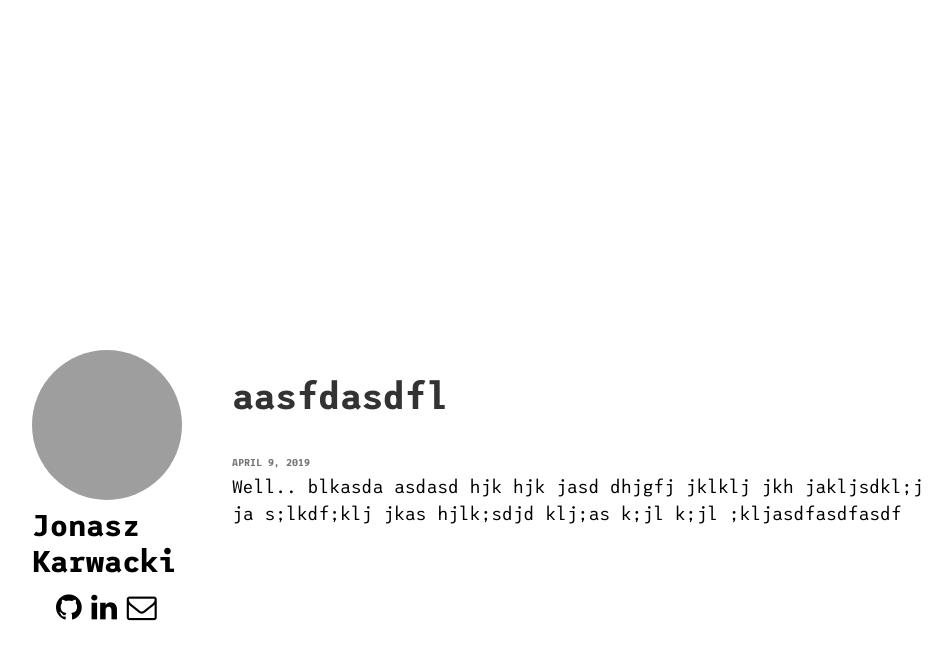
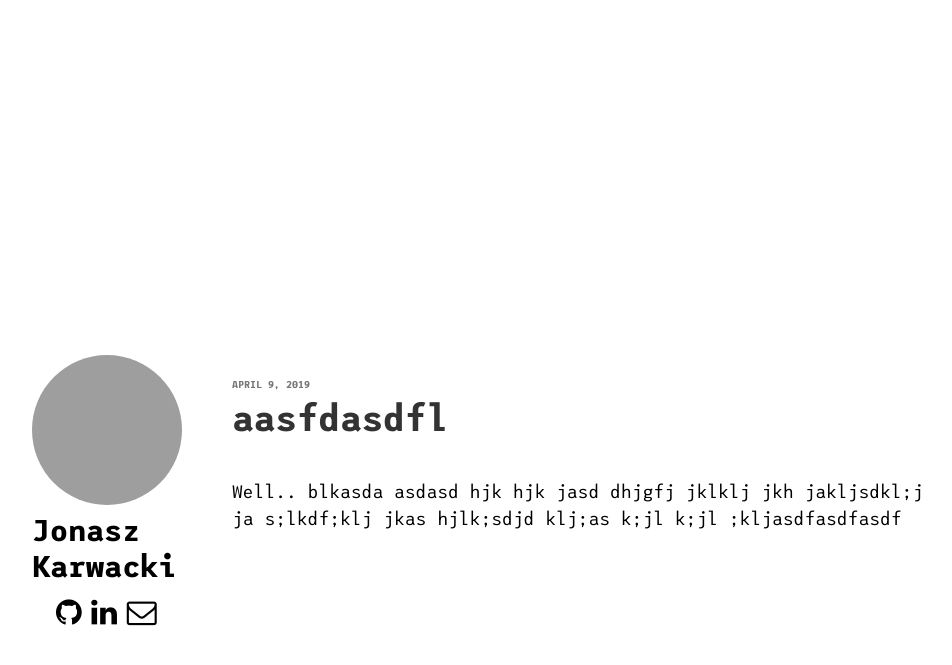
Before and after one commit to escofresco/escofresco.github.io, a Jekyll site: the page built from _posts/2019-04-09-hank-quinlan-site-jk.md, in a window 1280 px wide. Shown: the top 665 px of the page, without its empty margins (18-970 px from the left). Built offline with Jekyll 4.4.1, drawn with Linux system fonts in a browser that asks for light colours; nearby versions of some CDN libraries.

Commit message:
Change basic content

```diff
--- a/_layouts/post.html
+++ b/_layouts/post.html
@@ -1,4 +1,16 @@
 ---
+layout: layout
+---
+<section class="content">
+  <section class="byline">
+    {{ page.date | date: "%B %e, %Y" }}
+  </section>
+  <h1>
+    <a href="{{ page.url }}">{{ page.title }}</a>
+  </h1>
+  {{ content }}
+
+<!-- ---
 layout: layout
 ---
 
@@ -13,20 +25,8 @@ layout: layout
 
   {{ content }}
 
-  <!-- TODO: bio here -->
   <section class="meta">
-    <!-- <h3>Discussion, links, and tweets</h3>
-    <section class="copy">
-      <a href="https://twitter.com/{{ site.twitter }}" target="_blank">
-        <img src="{{ site.github.owner_gravatar_url }}?s=142" height="50" width="50" />
-      </a>
 
-      <p>
-      </p>
-
-      <a href="http://twitter.com/share" class="twitter-share-button" data-count="none" data-via="{{ site.twitter }}">Tweet</a>
-      <a href="http://twitter.com/{{ site.twitter }}" class="twitter-follow-button" data-show-count="false">Follow @{{ site.twitter }}</a>
-      <script src="http://platform.twitter.com/widgets.js" type="text/javascript"></script> -->
     </section>
   </section>
-</section>
+</section> -->
```
